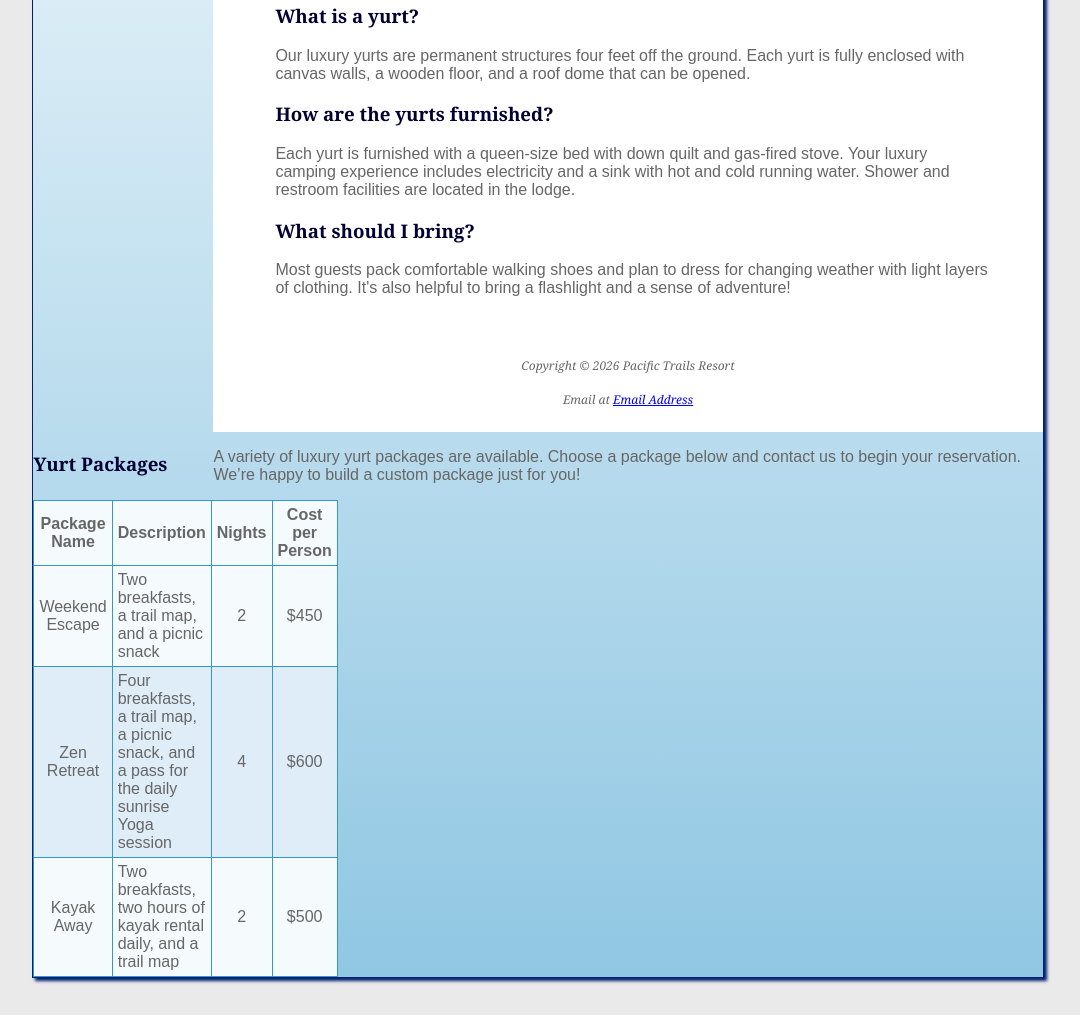
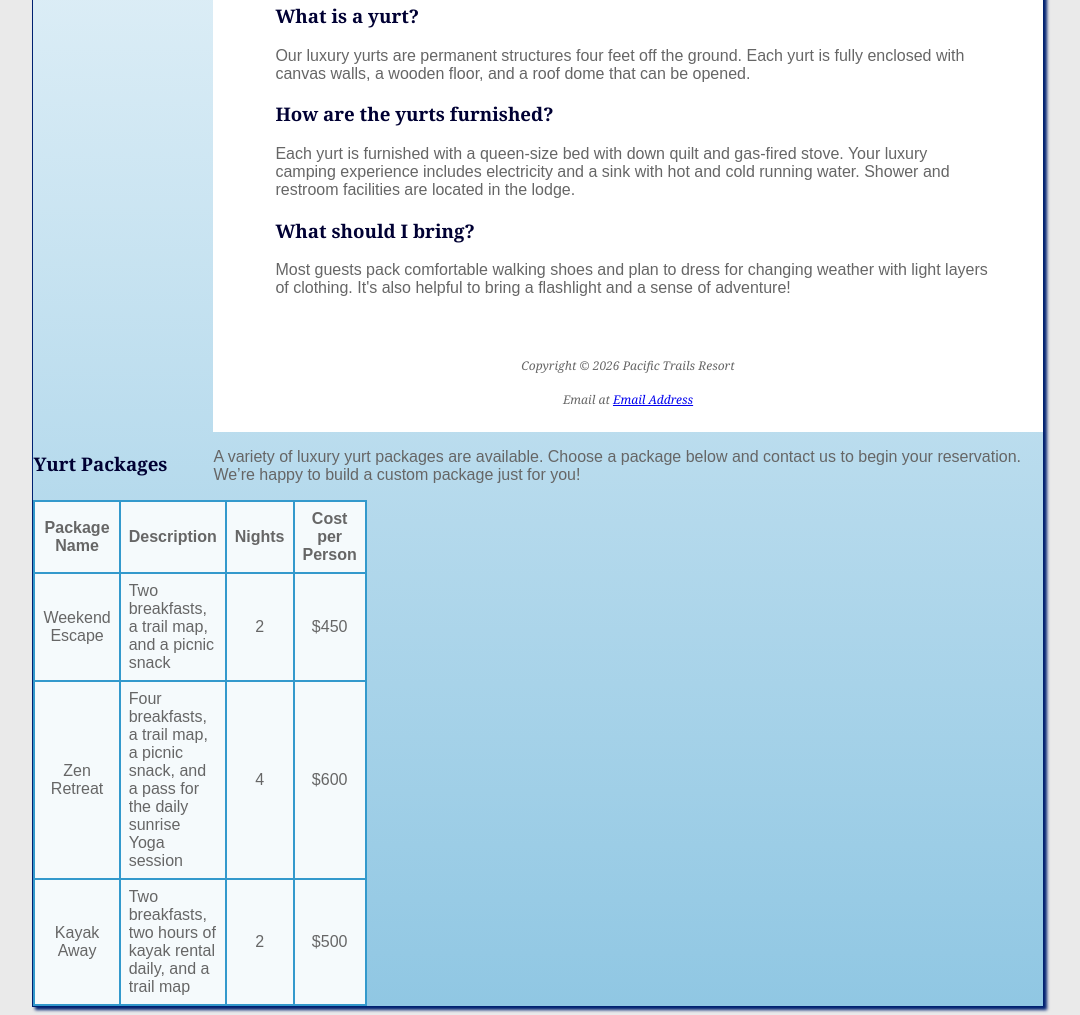
Before and after one commit to kpham12-hash/kpham12-hash.github.io, a plain HTML site: page yurts.html in a window 1280 px wide. Shown: the part 500-1515 px from the top of the page, without its empty margins (102-1182 px from the left). Before the commit the page ends 1486 px from the top, so only its background shows below. Drawn offline with Linux system fonts and the light colour scheme.

Commit message:
Refactor CSS styles and remove redundant code

```diff
--- a/pacific.css
+++ b/pacific.css
@@ -274,15 +274,13 @@ footer {
 }
 
 table {
-  margin: auto;
-  border: 1px solid #3399CC;
-  width: 90%;
+  border: 2px solid #39C;
   border-collapse: collapse;
 }
 
 td, th {
-  padding: 5px;
-  border: 1px solid #3399CC;
+  padding: 0.5em;
+  border: 2px solid #39C;
 }
 
 td {
@@ -294,5 +292,5 @@ td {
 }
 
 tr:nth-of-type(even) {
-  background-color: #DFEDF8;
+  background-color: #F5FAFC;
 }
```
